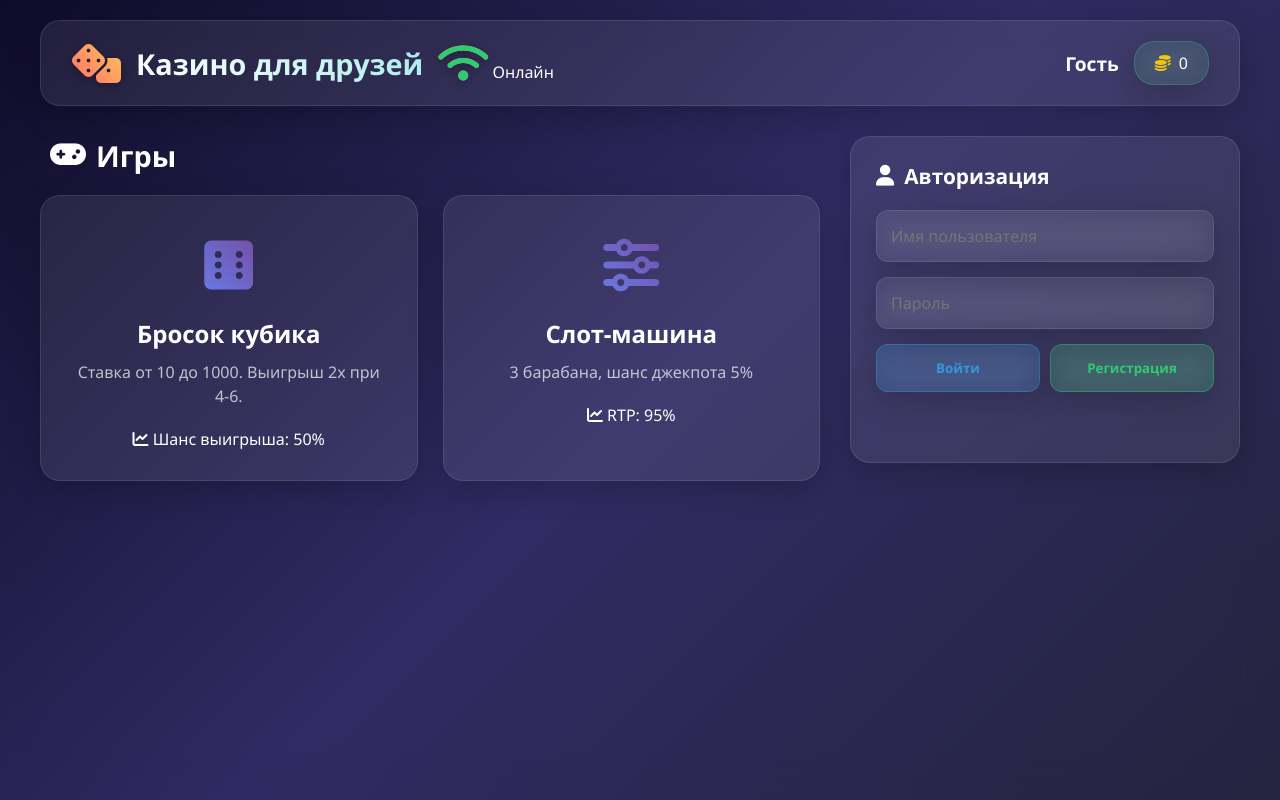
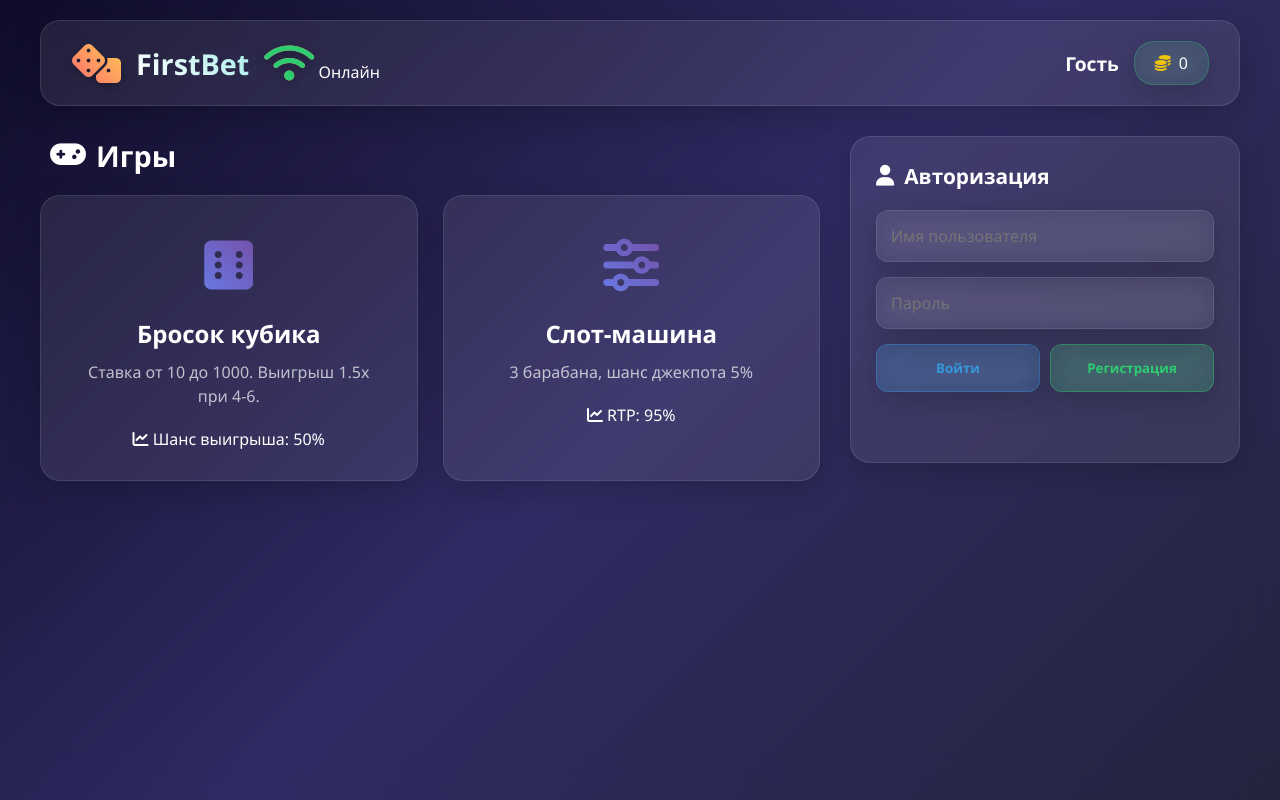
Before and after one commit to ArtemiyGOLD/casino, a website: page index.html in a window 1280 px wide. Drawn offline with nearby package versions, Linux system fonts and the light colour scheme.

Commit message:
Update index.html

```diff
--- a/index.html
+++ b/index.html
@@ -17,7 +17,7 @@
             <header class="glass-effect">
                 <div class="logo">
                     <i class="fas fa-dice"></i>
-                    <h1>Казино для друзей</h1>
+                    <h1>FirstBet</h1>
                     <div class="connection-status" id="connectionStatus">
                         <i class="fas fa-wifi"></i>
                         <span>Подключение...</span>
@@ -52,7 +52,7 @@
                                 <i class="fas fa-dice-six"></i>
                             </div>
                             <h3>Бросок кубика</h3>
-                            <p>Ставка от 10 до 1000. Выигрыш 2x при 4-6.</p>
+                            <p>Ставка от 10 до 1000. Выигрыш 1.5x при 4-6.</p>
                             <div class="game-stats">
                                 <span
                                     ><i class="fas fa-chart-line"></i> Шанс
```
